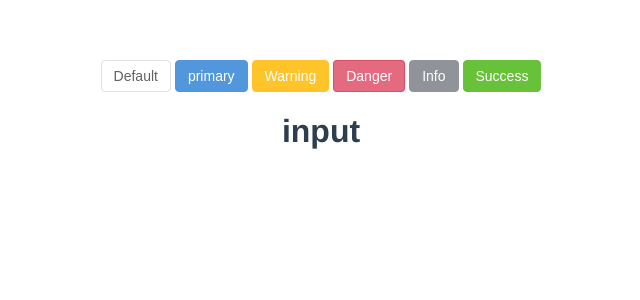
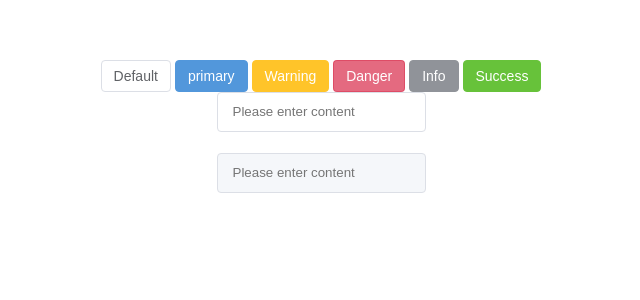
Before and after one commit to Misssusu/simple-style-ui, a Vue app: page / in a window 1280 px wide. Shown: the top 300 px of the page, without its empty margins (319-959 px from the left). Built offline with nearby package versions, Linux system fonts and the light colour scheme.

Commit message:
完成input组件的disabled和v-model

```diff
--- a/src/App.vue
+++ b/src/App.vue
@@ -24,4 +24,7 @@ export default {
   color: #2c3e50;
   margin-top: 60px;
 }
+*,*::before,*::after{
+  box-sizing: border-box
+}
 </style>
--- a/src/Past.vue
+++ b/src/Past.vue
@@ -6,14 +6,21 @@
     <s-button type="danger">Danger</s-button>
     <s-button type="info">Info</s-button>
     <s-button type="success">Success</s-button>
-    <s-input></s-input>
+    <s-input v-model="value" placeholder="Please enter content"></s-input>
+    <h1>{{value}}</h1>
+    <s-input :disabled="true" placeholder="Please enter content"></s-input>
   </div>
 </template>
 
 <script>
 
   export default {
-    name: 'Past.vue'
+    name: 'Past.vue',
+    data(){
+      return {
+        value: ''
+      }
+    }
   };
 </script>
 
--- a/src/assets/styles/global.scss
+++ b/src/assets/styles/global.scss
@@ -33,7 +33,16 @@ $--color-success-fill: #67c23a !default;
 $--color-success-active: #5daf34 !default;
 $--color-success-hover: #85ce61 !default;
 
-
+/* Input
+-------------------------- */
+$--border-radius: 4px;
+$--input-height: 40px;
+$--input-padding: 0 15px;
+$--input-border-color: #dcdfe6;
+$--input-border-color-hover: #c0c4cc;
+$--input-border-color-focus: #409eff;
+$--input-color-disabled: #c0c4cc;
+$--input-color-fill-disabled: #f5f7fa;
 
 
 
--- a/src/components/Input/SInput.vue
+++ b/src/components/Input/SInput.vue
@@ -1,14 +1,55 @@
 <template>
-  <h1>input</h1>
-
+  <div class="s-input-wrapper">
+    <input
+      class="s-input"
+      :value="value"
+      :disabled="disabled"
+      type="text"
+      :placeholder="placeholder"
+      @change="$emit('change', $event.target.value)"
+      @input="$emit('input', $event.target.value)"
+    >
+  </div>
 </template>
 
 <script>
   export default {
-    name: 'SInput.vue'
+    name: 'SInput.vue',
+    props: {
+      value: {
+        type: [String, Number, Date]
+      },
+      placeholder: {
+        type: String
+      },
+      disabled: {
+        type: Boolean,
+        default: false
+      }
+    }
   };
 </script>
 
-<style scoped>
-
+<style scoped lang="scss">
+  .s-input {
+    border-radius: $--border-radius;
+    display: inline-block;
+    height: $--input-height;
+    line-height: $--input-height;
+    padding: $--input-padding;
+    outline: none;
+    border: 1px solid $--input-border-color;
+    background: $--color-white;
+    transition: background-color .3s;
+    &:hover {
+      border-color: $--input-border-color-hover;
+    }
+    &:focus {
+      border-color: $--input-border-color-focus;
+    }
+  }
+  .s-input[disabled] {
+    color: $--input-color-disabled;
+    background: $--input-color-fill-disabled;
+  }
 </style>
```
Also changed, not shown: src/components/Icon/SIcon.vue (added, +13 -0 lines).
